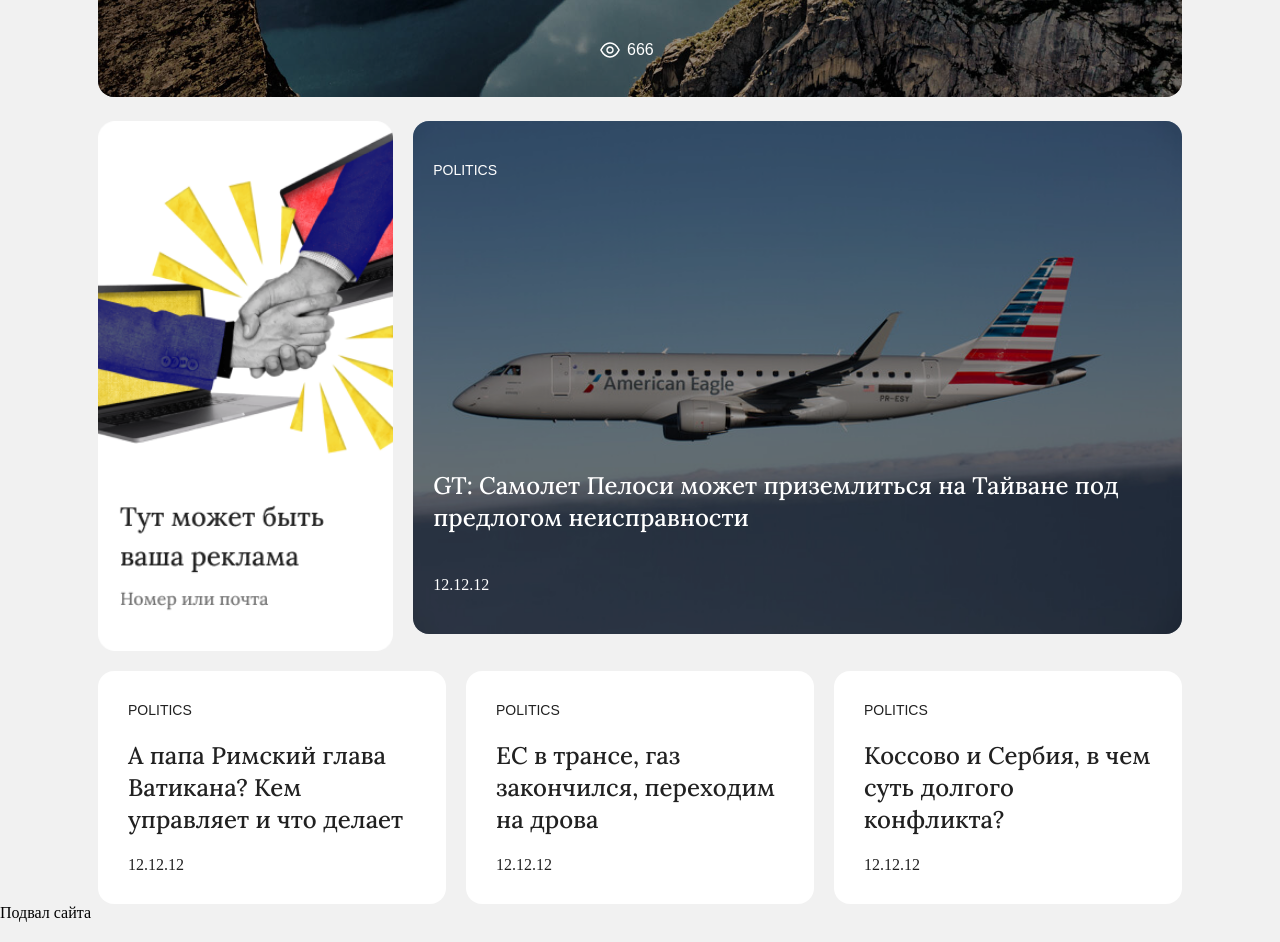
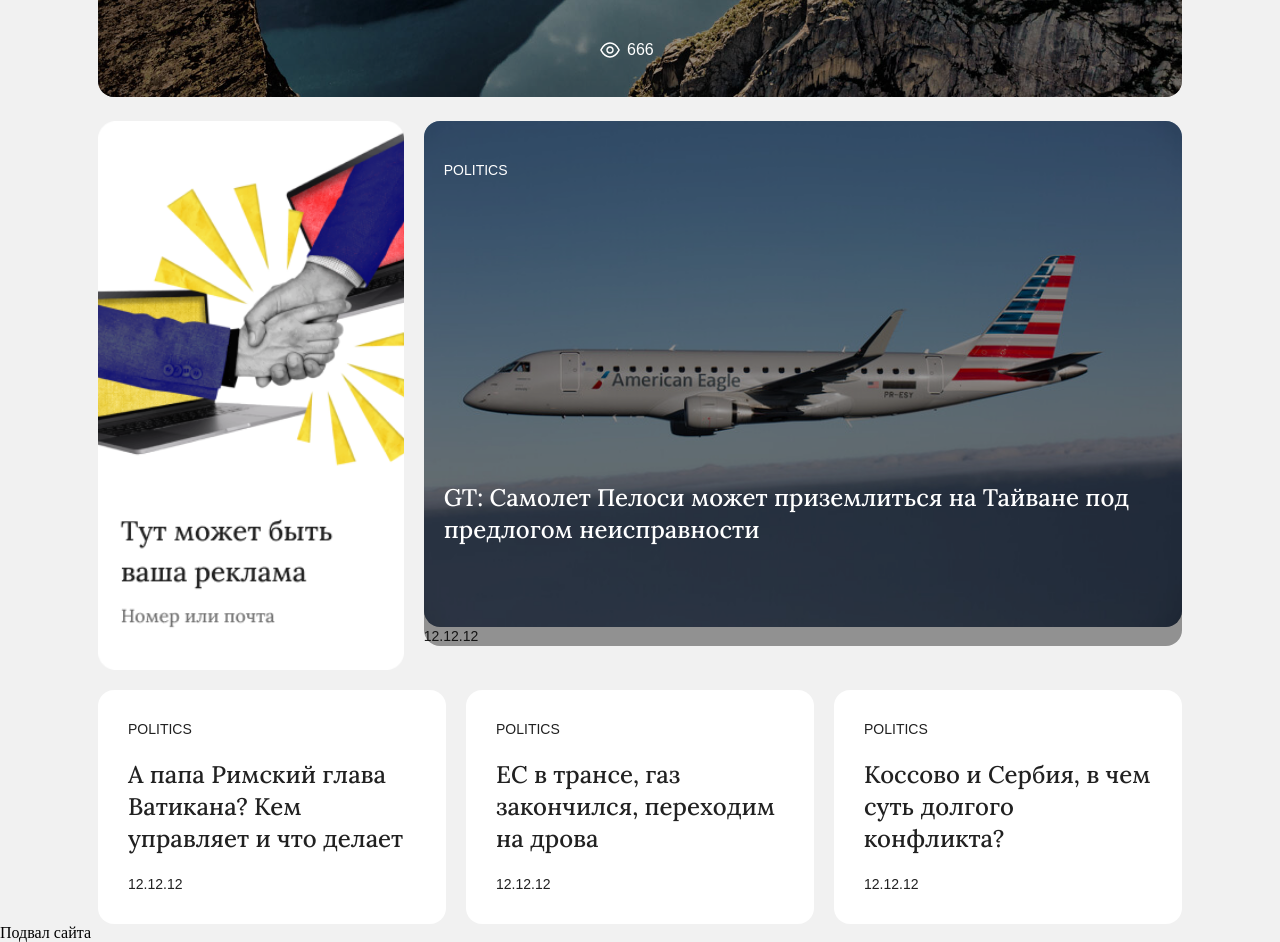
Before and after one commit to Morn1ngstar581/cloud-blue-news, a plain HTML site: page docs/index.html in a window 1280 px wide. Shown: the part 2180-3122 px from the top of the page. Drawn offline with Linux system fonts and the light colour scheme; a web font is replaced by a local one.

Commit message:
update data to date, updating css

```diff
--- a/docs/index.html
+++ b/docs/index.html
@@ -5,7 +5,7 @@
   <meta charset="UTF-8">
   <meta name="viewport" content="width=device-width, initial-scale=1.0">
   <title>Document</title>
-  <link rel="stylesheet" href="css/main.css?t=1659364049274">
+  <link rel="stylesheet" href="css/main.css?t=1659366444461">
 </head>
 <body>
 <header class="header">
@@ -402,7 +402,7 @@
                 <h3 class="grid__title h3">
                   GT: Самолет Пелоси может приземлиться на Тайване под предлогом неисправности
                 </h3>
-                <span class="data">12.12.12</span>
+                <span class="date">12.12.12</span>
               </a>
             </article>
           </div>
@@ -415,7 +415,7 @@
               <h3 class="grid__title-white h3">
                 А папа Римский глава Ватикана? Кем управляет и что делает
               </h3>
-              <span class="data date-white">12.12.12</span>
+              <span class="date date-white">12.12.12</span>
             </a>
           </article>
           </div>
@@ -426,7 +426,7 @@
                 <h3 class="grid__title-white h3">
                 ЕС в трансе, газ закончился, переходим на дрова
                 </h3>
-                <span class="data date-white">12.12.12</span>
+                <span class="date date-white">12.12.12</span>
               </a>
             </article>
           </div>
@@ -437,7 +437,7 @@
                 <h3 class="grid__title-white h3">
                   Коссово и Сербия, в чем суть долгого конфликта?
                 </h3>
-                <span class="data date-white">12.12.12</span>
+                <span class="date date-white">12.12.12</span>
               </a>
             </article>
           </div>
@@ -472,7 +472,7 @@
     Подвал сайта
   </div>
 </footer>
-<script src="js/main.js?t=1659364049274"></script>
+<script src="js/main.js?t=1659366444461"></script>
 </body>
 
 </html>
```
Also changed, not shown: app/html/blocks/politic.html (+4 -4 lines).
